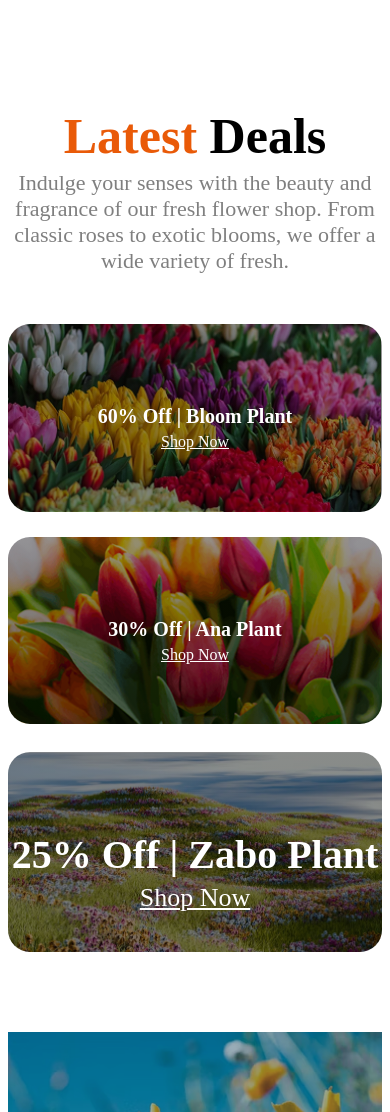
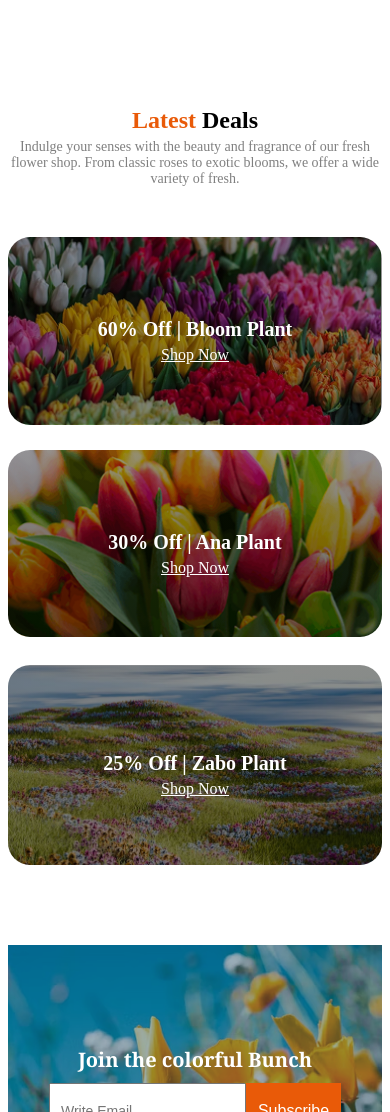
Before and after one commit to SwapnilAhmed47/Assignment-02, a plain HTML site: page index.html in a window 390 px wide. Shown: the part 3137-4249 px from the top of the page. Drawn offline with Linux system fonts and the light colour scheme.

Commit message:
change in font

```diff
--- a/style/style.css
+++ b/style/style.css
@@ -487,15 +487,25 @@ footer{
 
     }
 
+    .zoba-title{
+        font-size: 20px;
+    }
+
+    .zoba-link{
+        font-size: 16px;
+    }
+
     .other{
         width: 100%;
         height: 400px;
     }
 
-    .ana, .bloom{
+    .deal-description{
+        font-size: 14px;
+    }
 
-        max-height: 100%;
-
+    .deal-title{
+        font-size: 24px;
     }
 
     /* join */
```
